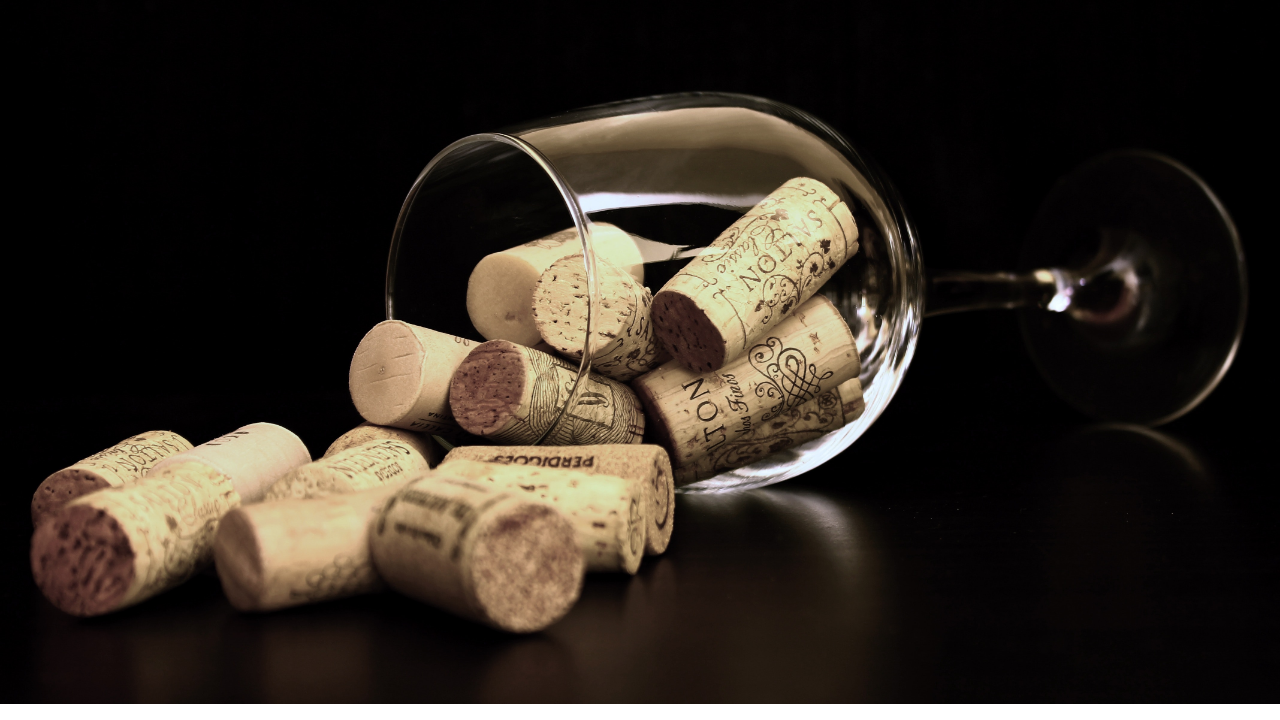
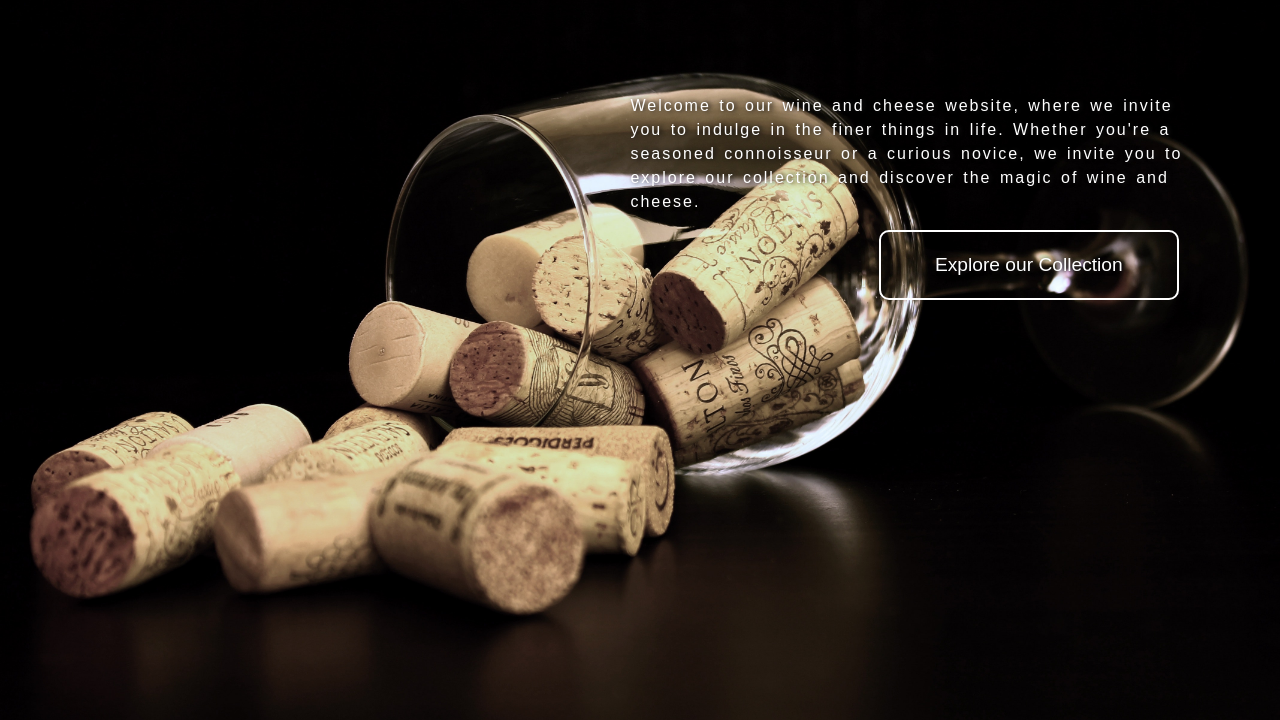
Before and after one commit to ferlui32/firstProject, a website: page index.html in a window 1280 px wide. Shown: the part 96-816 px from the top of the page. Drawn offline with Linux system fonts and the light colour scheme.

Commit message:
aded intro and button explore site

```diff
--- a/index.html
+++ b/index.html
@@ -66,7 +66,20 @@
             <option value="madeira">Madeira</option>
         </select>
     </div> -->
+    <section class="siteIntro">
+      <p>
+        Welcome to our wine and cheese website, where we invite
+        you to indulge in the finer things in life. Whether you're
+        a seasoned connoisseur or a curious novice, we invite you
+        to explore our collection and discover
+        the magic of wine and cheese.
+      </p>
 
+      <button class="btnExplore">
+        Explore our Collection
+      </button>
+
+    </section>
 
 </body>
 </html>
--- a/style.css
+++ b/style.css
@@ -1,9 +1,13 @@
+:root {
+  --textColor: white;
+  --fontFamily: Arial, Helvetica, sans-serif;
+}
 
 .navBar{
   display: inline-flex;
   justify-content: flex-start;
-  color: white;
-  font-family: Arial, Helvetica, sans-serif;
+  color:var(--textColor);
+  font-family: var(--fontFamily);
   font-size: 20px;
   width: 100%;
 
@@ -101,9 +105,53 @@ button[type="submit"] {
     background-image: url("images/pexels-pixabay-36741.jpg");
     background-repeat: no-repeat;
     background-size: cover;
+    background-position: center;
     max-width: 100%;
-    height: auto;
+    height: 100vh;
   }
+
+  /* site intro */
+   /* .siteIntro{
+
+    display: grid;
+    grid-template-columns: repeat(2, 200px);
+    grid-template-rows: repeat(2,200px);
+    row-gap: 50px;
+    /* flex-direction: column; */
+    /* color: var(--textColor);
+    font-family: var(--fontFamily);
+    font-weight: 10;  */
+    /* position grid to the left */
+   /* position: absolute;
+    right: 0;
+
+    padding-right: 5%;
+    padding-top: 5%;
+    letter-spacing: 2px;
+    word-spacing: 2px;
+    line-height: 1.5;
+
+  } */
+
+  /* .siteIntro>p{
+    grid-column: 1/-1;
+  }
+
+  .siteIntro>.btnFind{
+    grid-column: 1/-1
+  } */
+
+  /* .btnFind{ */
+    /* background-color: transparent; */
+    /* border: 2px solid white;
+    border-radius: 10px;
+    width: 50%;
+    height: 30%;
+    font-family: var(--fontFamily);
+    color: var(--textColor);
+    font-size: larger;
+    background-color: transparent;
+  }*/
 
   /* div h1 {
     margin-top: 50px;
@@ -111,3 +159,41 @@ button[type="submit"] {
     font-size: 5rem;
     color: white
   } */
+
+.siteIntro{
+  color: var(--textColor);
+  font-family: var(--fontFamily);
+  font-weight: 10;
+  padding-right: 5%;
+  padding-top: 5%;
+  letter-spacing: 2px;
+  word-spacing: 2px;
+  line-height: 1.5;
+  display: flex;
+  flex-direction: column;
+  align-items: flex-end;
+  text-shadow: 2px 0px 4px rgb(20, 20, 20);
+}
+.siteIntro p{
+  width: 65ch;
+
+}
+
+.btnExplore{
+  border: 2px solid white;
+  border-radius: 10px;
+  width: 300px;
+  height: 70px;
+  font-family: var(--fontFamily);
+  color: var(--textColor);
+  font-size: larger;
+  background-color: transparent;
+  text-shadow: 2px 0px 4px rgb(20, 20, 20);
+}
+
+.siteIntro button {
+  margin: auto 30px auto auto;
+  /* align-items: center; */
+  /* justify-content: center; */
+  /* text-align: center; */
+}
```
